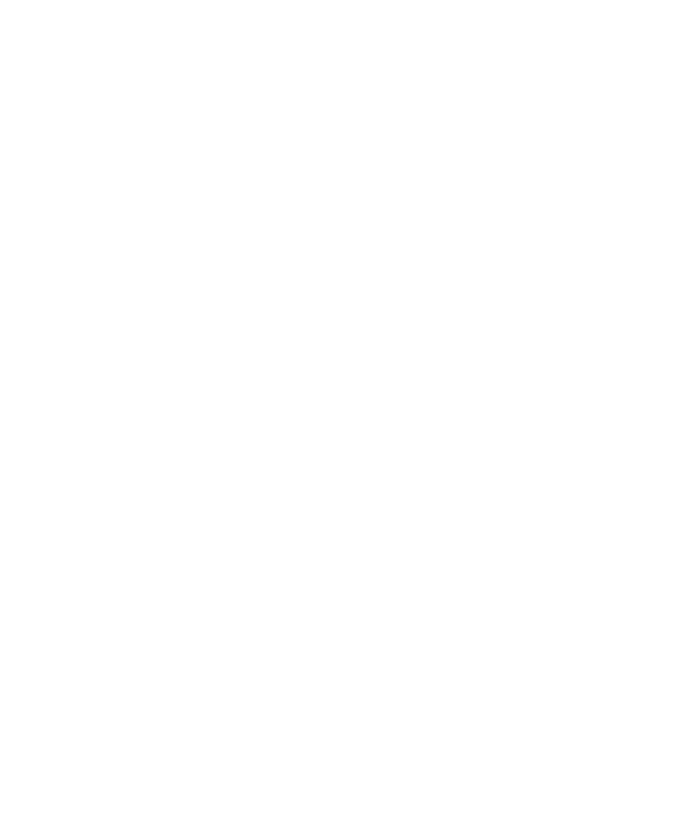
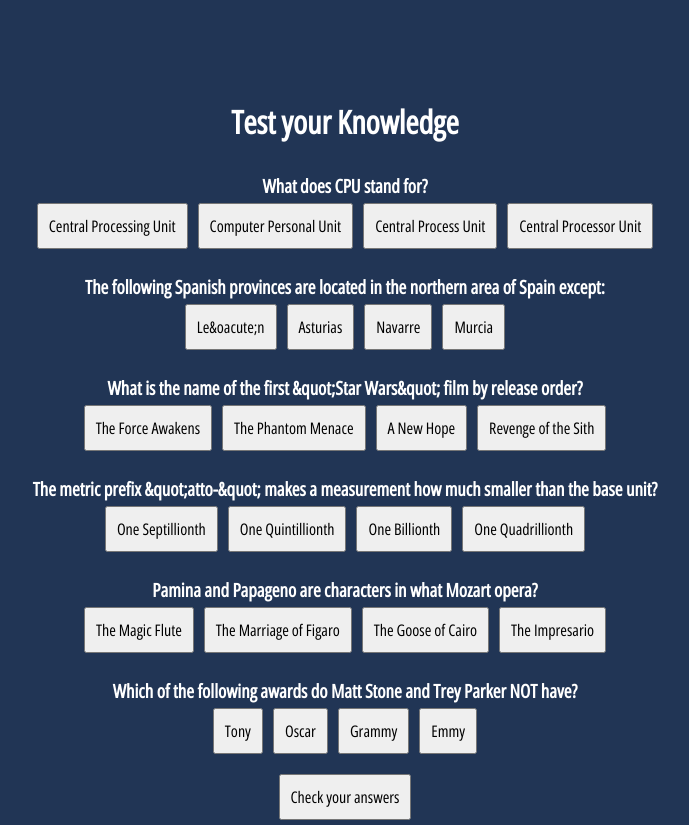
Before and after one commit to Gabriel3004/Travel-proyect, a React (Vite) app: page / in a window 1280 px wide. Shown: the whole page, without its empty margins (295-984 px from the left). Before the commit the page ends 800 px from the top, so only its background shows below. Built offline with nearby package versions, Linux system fonts and the light colour scheme.

Commit message:
save interim status

```diff
--- a/index.html
+++ b/index.html
@@ -4,7 +4,7 @@
     <meta charset="UTF-8" />
     <link rel="icon" type="image/svg+xml" href="/vite.svg" />
     <meta name="viewport" content="width=device-width, initial-scale=1.0" />
-    <title>Vite + React</title>
+    <title>Test your Knowledge</title>
   </head>
   <body>
     <div id="root"></div>
--- /dev/null
+++ b/src/assets/styles/font.css
@@ -0,0 +1,18 @@
+@font-face {
+  font-family: "OpenSans";
+  font-weight: 400;
+  font-style: normal;
+  src: url(/src/assets/fonts/OpenSans.ttf);
+}
+
+@font-face {
+  font-family: "OpenSans-Bold";
+  font-weight: 700;
+  font-style: normal;
+  src: url(/src/assets/fonts/OpenSans-Bold.ttf);
+}
+
+body,
+button {
+  font-family: "OpenSans";
+}
--- /dev/null
+++ b/src/components/ListQuiz.jsx
@@ -0,0 +1,135 @@
+import QuizWrapper from "./QuizWrapper";
+
+function ListQuiz() {
+  const questions = [
+    {
+      id: "26c4806d-fe05-4344-84ca-3c0092d15477",
+      question: "What does CPU stand for?",
+      correctAnswer: "Central Processing Unit",
+      answers: [
+        "Central Processing Unit",
+        "Computer Personal Unit",
+        "Central Process Unit",
+        "Central Processor Unit",
+      ],
+      userAnswer: "",
+    },
+    {
+      id: "cd647d49-62e0-4ff9-8b4d-71e0b4099767",
+      question:
+        "The following Spanish provinces are located in the northern area of Spain except:",
+      correctAnswer: "Murcia",
+      answers: ["Le&oacute;n", "Asturias", "Navarre", "Murcia"],
+      userAnswer: "",
+    },
+    {
+      id: "d52c4a1c-8c33-4308-831b-916fa989ef21",
+      question:
+        "What is the name of the first &quot;Star Wars&quot; film by release order?",
+      correctAnswer: "A New Hope",
+      answers: [
+        "The Force Awakens",
+        "The Phantom Menace",
+        "A New Hope",
+        "Revenge of the Sith",
+      ],
+      userAnswer: "",
+    },
+    {
+      id: "258d5be5-7e3b-44cc-bbb1-fb6c1a03bbda",
+      question:
+        "The metric prefix &quot;atto-&quot; makes a measurement how much smaller than the base unit?",
+      correctAnswer: "One Quintillionth",
+      answers: [
+        "One Septillionth",
+        "One Quintillionth",
+        "One Billionth",
+        "One Quadrillionth",
+      ],
+      userAnswer: "",
+    },
+    {
+      id: "179e8915-189d-4643-8a52-5801a5a1fc84",
+      question: "Pamina and Papageno are characters in what Mozart opera?",
+      correctAnswer: "The Magic Flute",
+      answers: [
+        "The Magic Flute",
+        "The Marriage of Figaro",
+        "The Goose of Cairo",
+        "The Impresario",
+      ],
+      userAnswer: "",
+    },
+    {
+      id: "4e7f9530-93d4-4d73-9ee5-75d9267b2a7d",
+      question:
+        "Which of the following awards do Matt Stone and Trey Parker NOT have?",
+      correctAnswer: "Oscar",
+      answers: ["Tony", "Oscar", "Grammy", "Emmy"],
+      userAnswer: "",
+    },
+  ];
+
+  return (
+    <>
+      <h1>Test your Knowledge</h1>
+      <div className="question one">
+        <h3>{questions[0].question}</h3>
+        <div>
+          <button>{questions[0].answers[0]}</button>
+          <button>{questions[0].answers[1]}</button>
+          <button>{questions[0].answers[2]}</button>
+          <button>{questions[0].answers[3]}</button>
+        </div>
+      </div>
+      <div className="question two">
+        <h3>{questions[1].question}</h3>
+        <div>
+          <button>{questions[1].answers[0]}</button>
+          <button>{questions[1].answers[1]}</button>
+          <button>{questions[1].answers[2]}</button>
+          <button>{questions[1].answers[3]}</button>
+        </div>
+      </div>
+      <div className="question three">
+        <h3>{questions[2].question}</h3>
+        <div>
+          <button>{questions[2].answers[0]}</button>
+          <button>{questions[2].answers[1]}</button>
+          <button>{questions[2].answers[2]}</button>
+          <button>{questions[2].answers[3]}</button>
+        </div>
+      </div>
+      <div className="question four">
+        <h3>{questions[3].question}</h3>
+        <div>
+          <button>{questions[3].answers[0]}</button>
+          <button>{questions[3].answers[1]}</button>
+          <button>{questions[3].answers[2]}</button>
+          <button>{questions[3].answers[3]}</button>
+        </div>
+      </div>
+      <div className="question five">
+        <h3>{questions[4].question}</h3>
+        <div>
+          <button>{questions[4].answers[0]}</button>
+          <button>{questions[4].answers[1]}</button>
+          <button>{questions[4].answers[2]}</button>
+          <button>{questions[4].answers[3]}</button>
+        </div>
+      </div>
+      <div className="question six">
+        <h3>{questions[5].question}</h3>
+        <div>
+          <button>{questions[5].answers[0]}</button>
+          <button>{questions[5].answers[1]}</button>
+          <button>{questions[5].answers[2]}</button>
+          <button>{questions[5].answers[3]}</button>
+        </div>
+      </div>
+      <button className="checkButton">Check your answers</button>
+    </>
+  );
+}
+
+export default ListQuiz;
--- a/src/components/QuizWrapper.jsx
+++ b/src/components/QuizWrapper.jsx
@@ -1,7 +1,12 @@
 import React from "react";
+import ListQuiz from "./ListQuiz";
 
 const QuizWrapper = () => {
-  return <div></div>;
+  return (
+    <div className="quizContainer">
+      <ListQuiz />
+    </div>
+  );
 };
 
 export default QuizWrapper;
--- a/src/index.css
+++ b/src/index.css
@@ -0,0 +1,53 @@
+@import url("/src/assets/styles/font.css");
+
+* {
+  margin: 0;
+  padding: 0;
+  box-sizing: border-box;
+  list-style: none;
+}
+
+:root {
+  --primaryColor: #d8c4b6;
+  --secondaryColor: #4f709c;
+  --mainWhite: #fff;
+  --mainBeige: #f5efe7;
+  --bodyColor: #213555;
+}
+
+body {
+  font-family: "OpenSans";
+  color: var(--mainWhite);
+  background-color: var(--bodyColor);
+}
+
+#root {
+  display: flex;
+  justify-content: center;
+  margin-top: 5rem;
+}
+
+.quizContainer {
+  display: flex;
+  flex-direction: column;
+  align-items: center;
+  width: 90%;
+}
+
+h1 {
+  padding: 20px 0px;
+}
+
+.question {
+  display: flex;
+  flex-direction: column;
+  justify-content: center;
+  align-items: center;
+  margin: 10px 0px;
+}
+
+button {
+  margin: 5px;
+  padding: 10px;
+  font-size: 1rem;
+}
```
Also changed, not shown: src/assets/fonts/OpenSans-Bold.ttf (added), src/assets/fonts/OpenSans.ttf (added).
